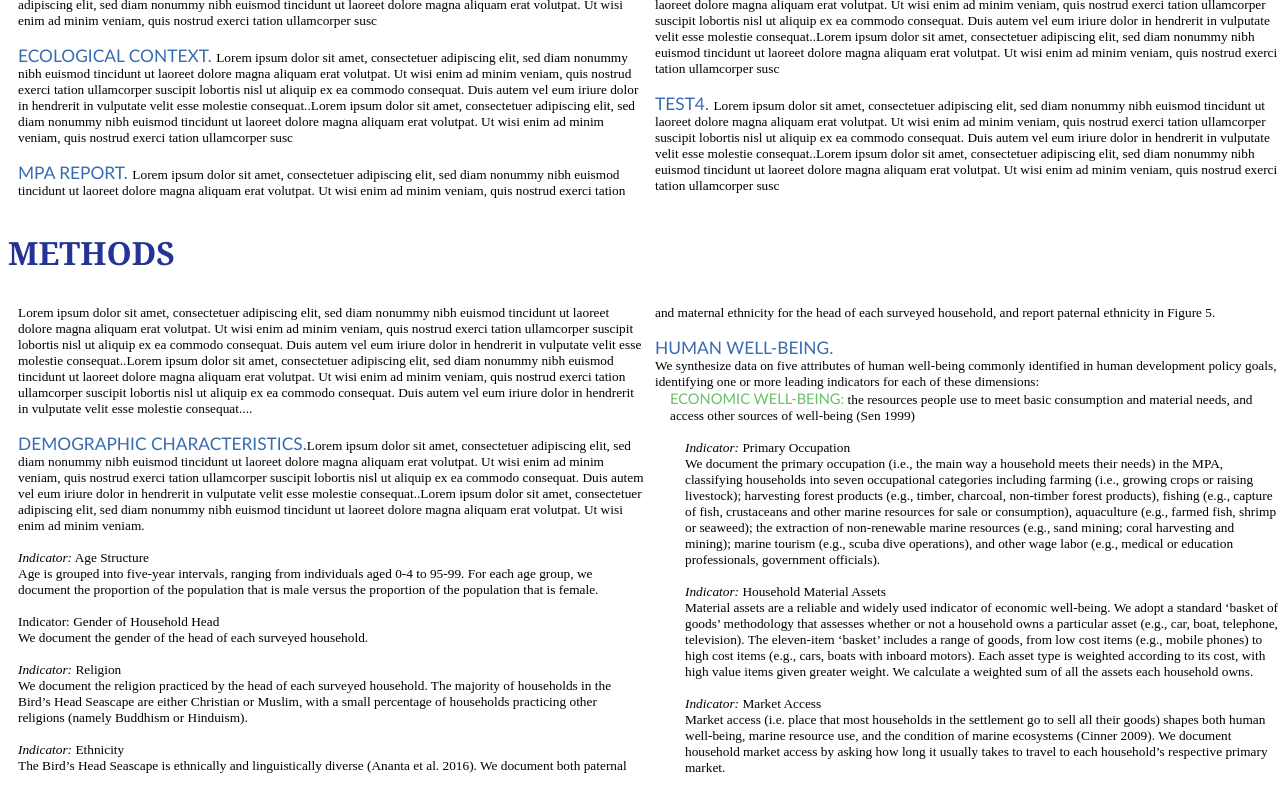
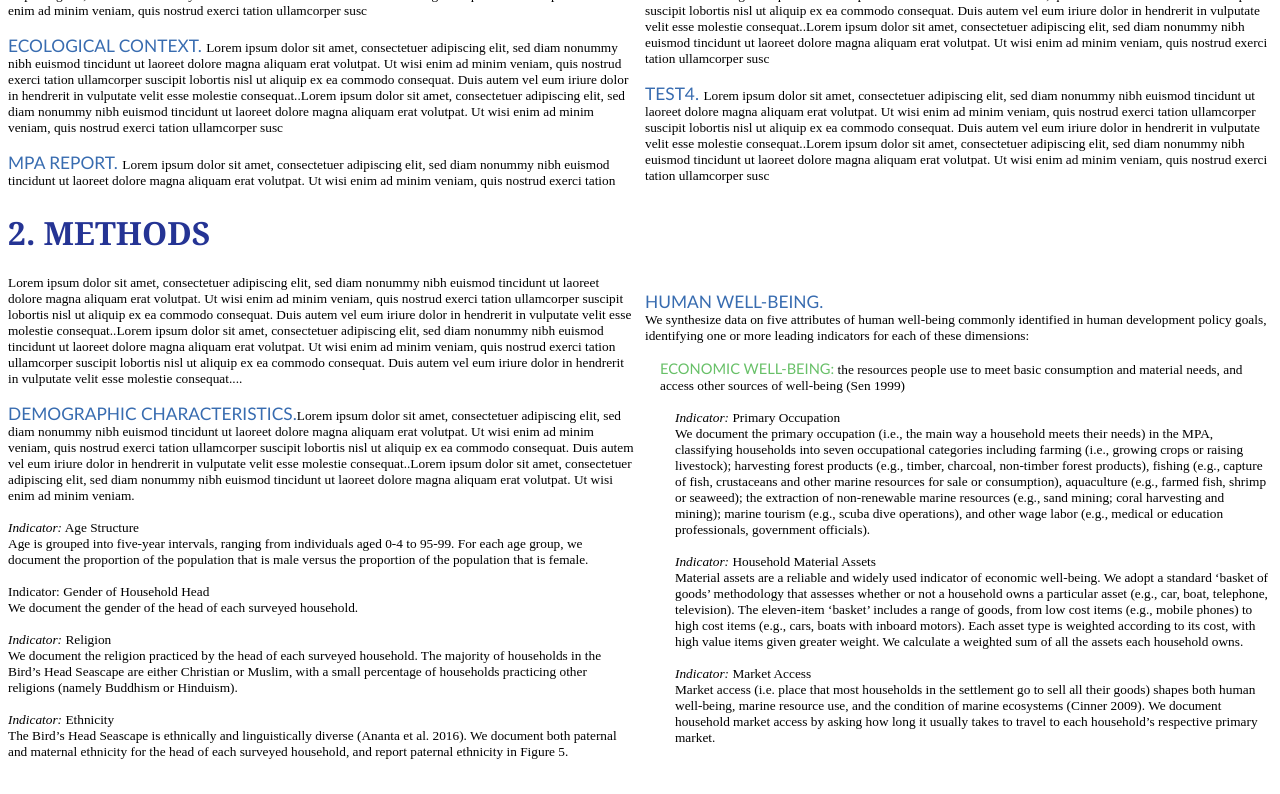
Before and after one commit to GMB92/prototype, a plain HTML site: page index.html in a window 1280 px wide. Shown: the part 1877-2671 px from the top of the page. After the commit the page ends 2645 px from the top, so only its background shows below. Drawn offline with Linux system fonts and the light colour scheme.

Commit message:
July 11.

```diff
--- a/index.html
+++ b/index.html
@@ -102,7 +102,7 @@
     <br><br><span class="introtitle">TEST4. </span>Lorem ipsum dolor sit amet, consectetuer adipiscing elit, sed diam nonummy nibh euismod tincidunt ut laoreet dolore magna aliquam erat volutpat. Ut wisi enim ad minim veniam, quis nostrud exerci tation ullamcorper suscipit lobortis nisl ut aliquip ex ea commodo consequat. Duis autem vel eum iriure dolor in hendrerit in vulputate velit esse molestie consequat..Lorem ipsum dolor sit amet, consectetuer adipiscing elit, sed diam nonummy nibh euismod tincidunt ut laoreet dolore magna aliquam erat volutpat. Ut wisi enim ad minim veniam, quis nostrud exerci tation ullamcorper susc
 </div>
 <div>
-  <h1 id="methods">METHODS</h1>
+  <h1 id="methods">2. METHODS</h1>
 </div>
 <div class="column">
     Lorem ipsum dolor sit amet, consectetuer adipiscing elit, sed diam nonummy nibh euismod tincidunt ut laoreet dolore magna aliquam erat volutpat. Ut wisi enim ad minim veniam, quis nostrud exerci tation ullamcorper suscipit lobortis nisl ut aliquip ex ea commodo consequat. Duis autem vel eum iriure dolor in hendrerit in vulputate velit esse molestie consequat..Lorem ipsum dolor sit amet, consectetuer adipiscing elit, sed diam nonummy nibh euismod tincidunt ut laoreet dolore magna aliquam erat volutpat. Ut wisi enim ad minim veniam, quis nostrud exerci tation ullamcorper suscipit lobortis nisl ut aliquip ex ea commodo consequat. Duis autem vel eum iriure dolor in hendrerit in vulputate velit esse molestie consequat....
@@ -125,7 +125,7 @@
      <br>We synthesize data on five attributes of human well-being commonly
      identified in human development policy goals, identifying one or more leading
      indicators for each of these dimensions:
-     <br><div class="indent"><span class="greenintrotitle">ECONOMIC WELL-BEING:</span>
+     <br><br><div class="indent"><span class="greenintrotitle">ECONOMIC WELL-BEING:</span>
        the resources people use to meet basic consumption and material needs, and
        access other sources of well-being (Sen 1999)</div>
      <div class="indentindicator">
--- a/resources/css/style.css
+++ b/resources/css/style.css
@@ -38,8 +38,9 @@ h1 {
   font-family: Open Sans Light;
   font-size:11pt;
 }
+
 .column {
- padding:10px;
+ /*padding:10px;*/
  width:100%;
  -moz-column-count: 2;
  -moz-column-gap: 10px;
@@ -51,6 +52,7 @@ h1 {
  max-height: 90%;
  font-family: opn sans light;
  font-size: 10pt;
+ text-align: left;
 
 }
 .introtitle {
```
